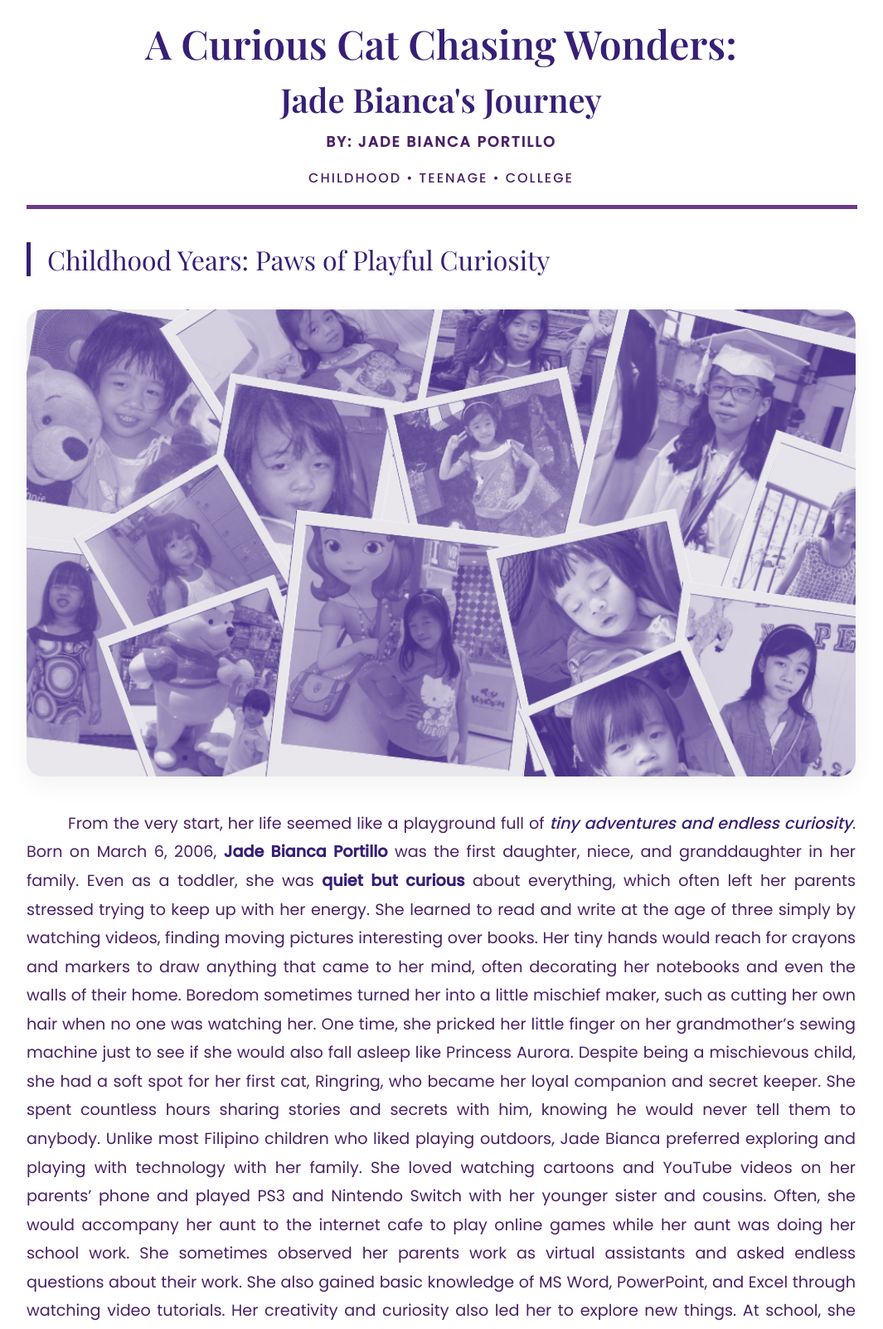
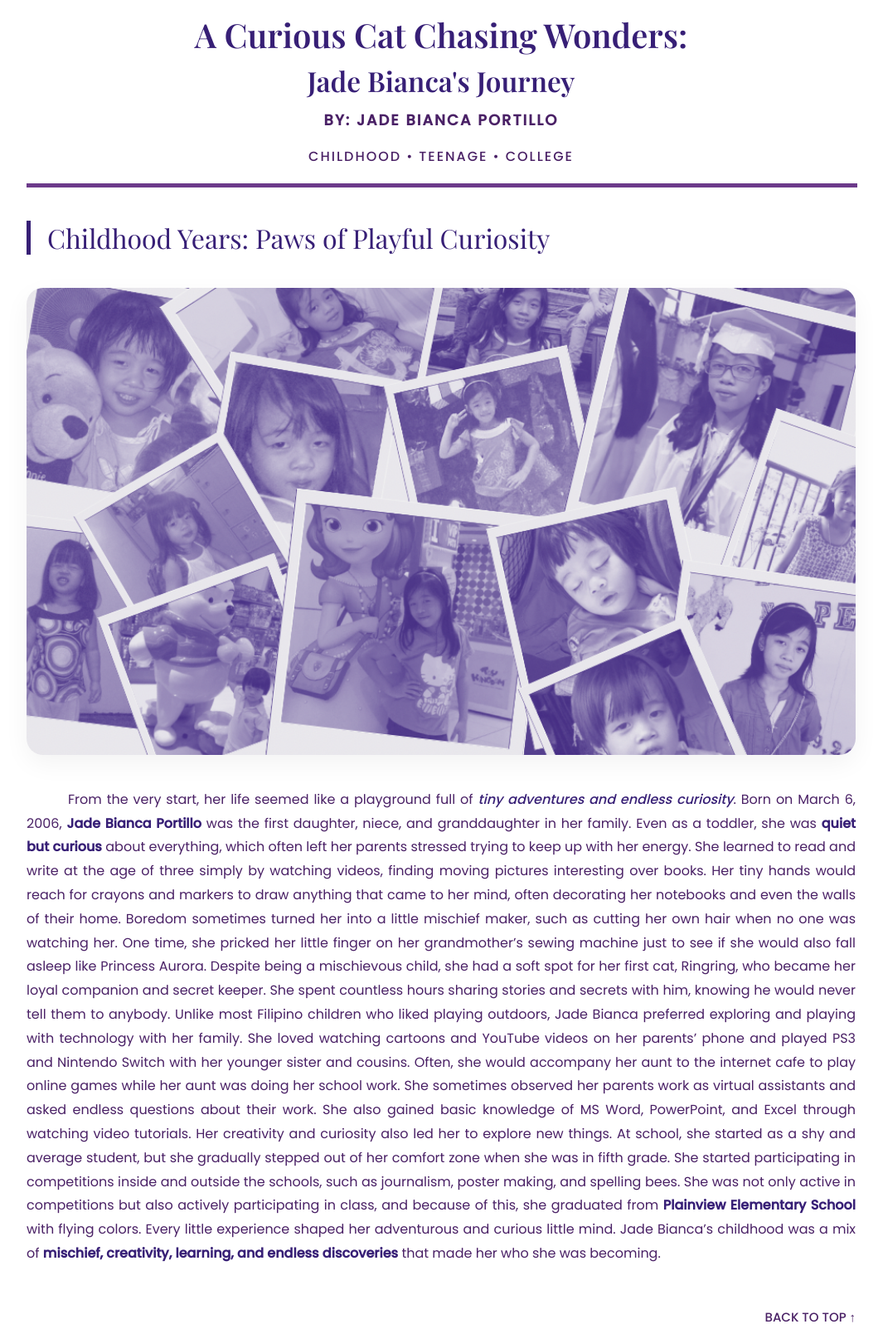
Before and after one commit to jadebianca/jadebianca, a plain HTML site: page about.html in a window 1280 px wide. Shown: the part 500-2102 px from the top of the page at 83% size, without its empty margins (108-1173 px from the left). Drawn offline with nearby package versions, Linux system fonts and the light colour scheme; a web font is replaced by a local one.

Commit message:
Update about.html

```diff
--- a/about.html
+++ b/about.html
@@ -108,7 +108,7 @@
         .title {
             color: #371F76;
             font-family: 'Playfair Display', Georgia, serif;
-            font-size: 3em;
+            font-size: 40px;
             font-weight: 700;
             text-align: center;
             margin-bottom: 10px;
@@ -117,7 +117,7 @@
         h2 {
             color: #371F76;
             font-family: 'Playfair Display', Georgia, serif;
-            font-size: 2em;
+            font-size: 32px;
             font-weight: 500;
             line-height: 1.3;
             text-align: left;
@@ -132,7 +132,7 @@
         .author {
             color: #4A2166;
             font-family: Poppins, Arial, sans-serif;
-            font-size: 1.1em;
+            font-size: 18px;
             font-weight: 350;
             text-align: center;
             letter-spacing: 2px;
@@ -143,7 +143,7 @@
         .nav-bio {
             color: #4A2166;
             font-family: Poppins, Arial, sans-serif;
-            font-size: 1em;
+            font-size: 16px;
             text-align: center;
             letter-spacing: 2px;
             text-transform: uppercase;
@@ -170,7 +170,7 @@
             color: #4A2166;
             margin: 0 0 50px 0;
             font-family: Poppins, Arial, sans-serif;
-            font-size: 1.2em;
+            font-size: 16px;
             font-weight: 400;
             line-height: 1.8;
             text-align: justify;
@@ -187,7 +187,7 @@
         .top a {
             color: #4A2166;
             font-family: Poppins, Arial, sans-serif;
-            font-size: 1em;
+            font-size: 15px;
             font-weight: 500;
             text-transform: uppercase;
             text-decoration: none;
```
